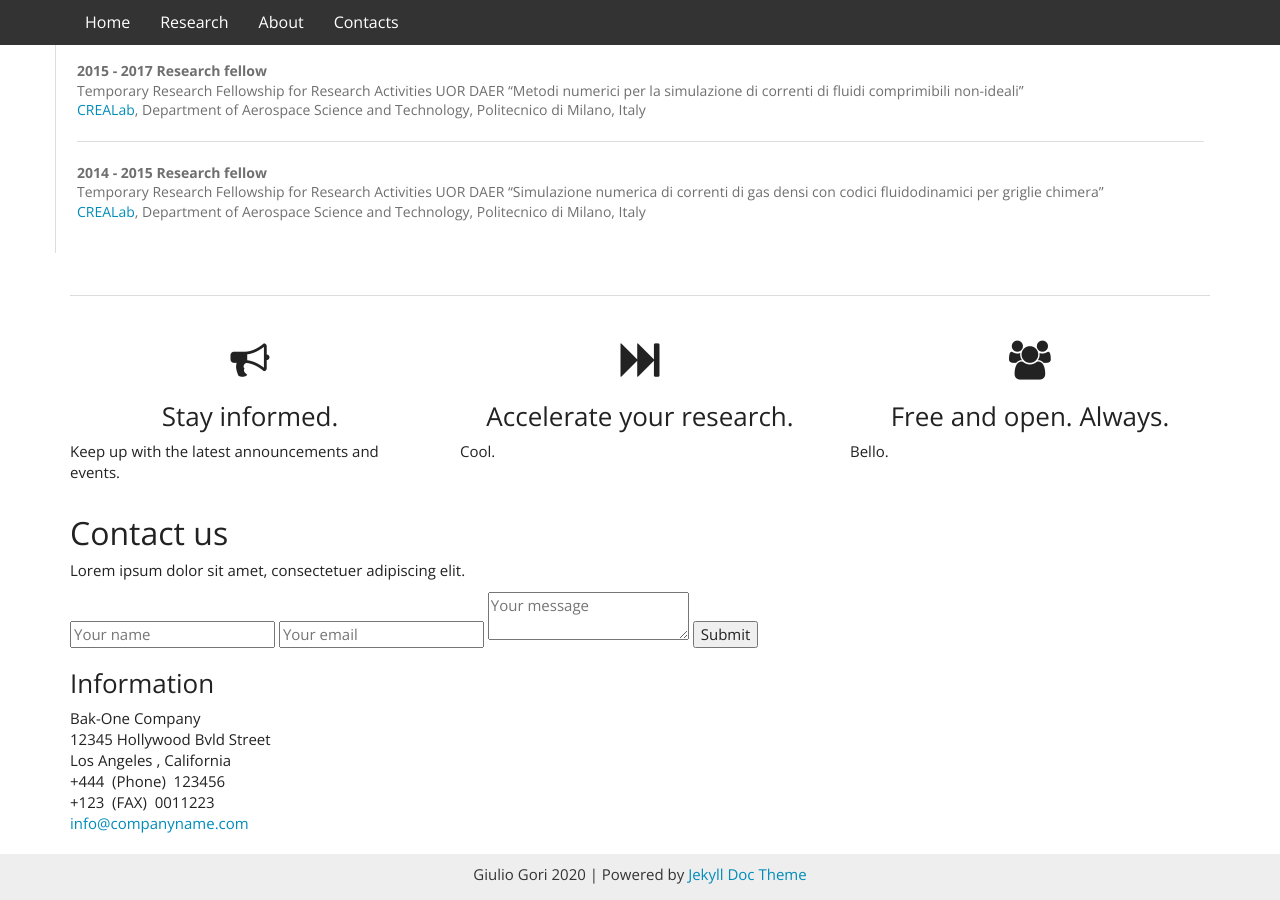
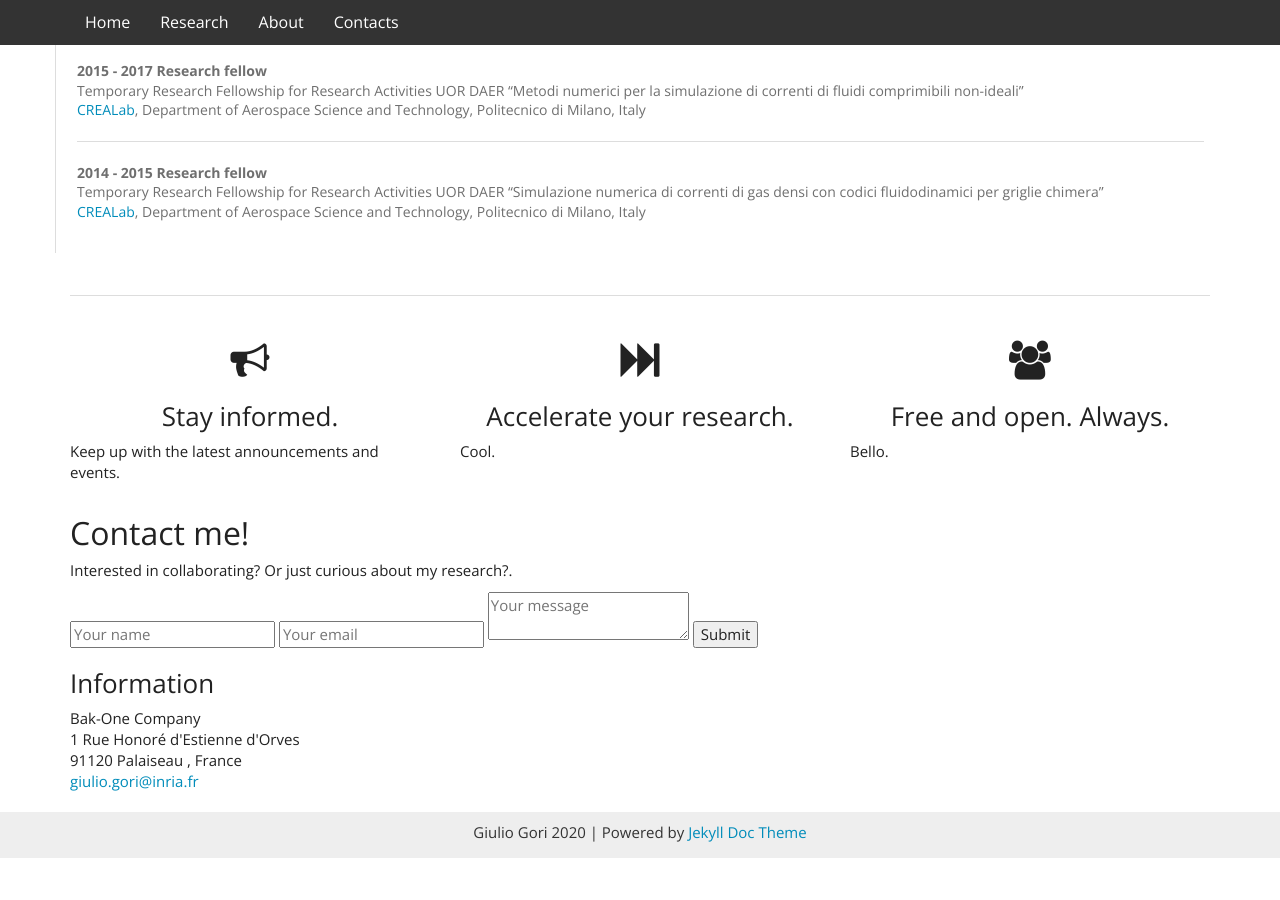
Before and after one commit to LaSerpe/LaSerpe.github.io, a Jekyll site: the page built from index.html, in a window 1280 px wide and 900 px high, scrolled down 1750 px. Built offline with Jekyll 4.4.1, drawn with Linux system fonts in a browser that asks for light colours; nearby versions of some CDN libraries; library files that are not in the unit come from our copies; after the commit the page ends 2608 px from its top, so only the background shows below that.

Commit message:
add contacts in home

```diff
--- a/index.html
+++ b/index.html
@@ -171,8 +171,8 @@ layout: default
    <!-- $Contact section-->
     <section class="contact" id="contact">
         <div class="contact__inner">
-            <h2 class="contact__title">Contact us</h2>
-            <p class="contact__descr">Lorem ipsum dolor sit amet, consectetuer adipiscing elit.</p>
+            <h2 class="contact__title">Contact me!</h2>
+            <p class="contact__descr">Interested in collaborating? Or just curious about my research?.</p>
             <form class="contact__form" action="#" method="post">
                 <input class="contact__form-input" id="name" type="text" name="name" placeholder="Your name">
                 <input class="contact__form-input" id="email" type="email" name="email" placeholder="Your email">
@@ -184,12 +184,12 @@ layout: default
                 <div class="contact__card-item place">
                     <div class="fn org">Bak-One Company</div>
                     <div class="adr">
-                        <div class="street-address">12345 Hollywood Bvld Street</div>
-                        <span class="locality">Los Angeles</span>
+                        <div class="street-address">1 Rue Honoré d'Estienne d'Orves</div>
+                        <span class="locality">91120 Palaiseau</span>
                         ,
-                        <span class="region">California</span>
+                        <span class="region">France</span>
                     </div>
-                </div>
+<!--                 </div>
                 <div class="contact__card-item tel">
                     +444
                     <span class="type">&nbsp;(Phone)&nbsp;</span>
@@ -199,8 +199,8 @@ layout: default
                     +123
                     <span class="type">&nbsp;(FAX)&nbsp;</span>
                     0011223
-                </div>
-                <a class="contact__card-item email" href="#">info@companyname.com</a>
+                </div> -->
+                <a class="contact__card-item email" href="#">giulio.gori@inria.fr</a>
             </div>
         </div>
     </section>
```
